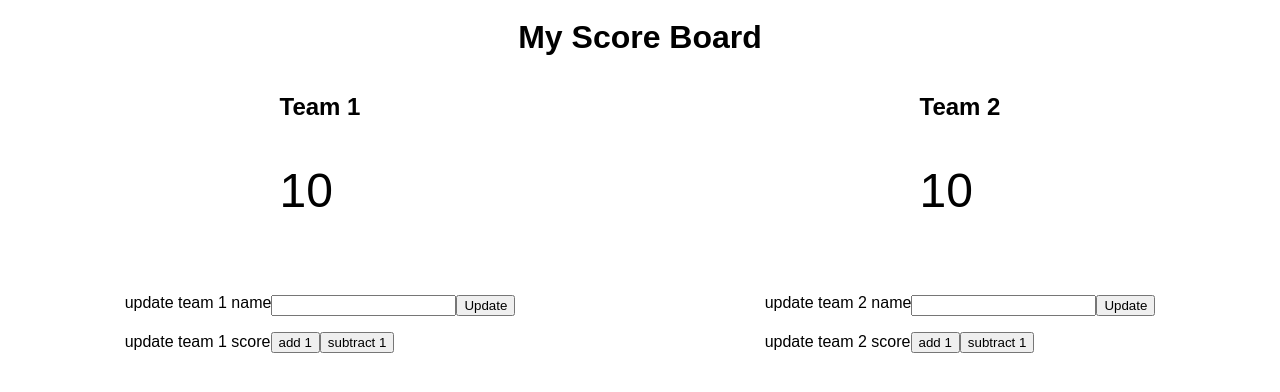
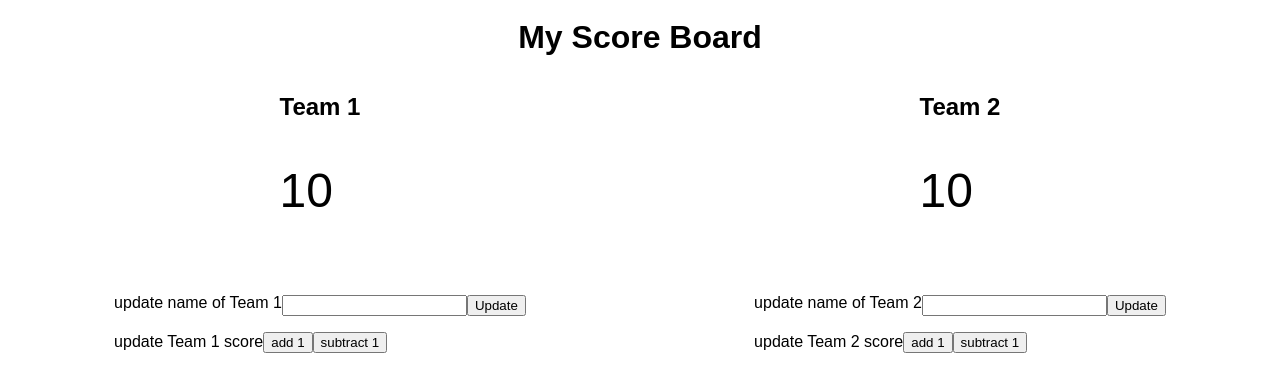
Before and after one commit to BreeJax/scoreboard, a React (Create React App) app: page / in a window 1280 px wide. Shown: the top 392 px of the page. Built offline with nearby package versions, Linux system fonts and the light colour scheme.

Commit message:
think I'm finished with the components- now onto the hard shit

```diff
--- a/src/App.js
+++ b/src/App.js
@@ -1,41 +1,46 @@
 import React, { Component } from "react"
 import Mainboard from "./Components/Mainboard"
 import TeamName from "./Components/TeamName"
+import TeamNameUpdate from "./Components/TeamNameUpdate"
+import ScoreUpdate from "./Components/ScoreUpdate"
 
 class App extends Component {
+  constructor(props) {
+    super(props)
+    this.state = {
+      team1Name: "Team 1",
+      team2Name: "Team 2",
+      team1Score: 10,
+      team2Score: 10
+    }
+  }
   render() {
     return (
       <div className="App">
         <header className="App-header">
           <Mainboard boardTitle="My Score Board" />
           <section className="score-area">
-            <TeamName teamName="Team 1" team="team1" score="10" teamScore="team1Score" />
-            <TeamName teamName="Team 2" team="team2" score="10" teamScore="team2Score" />
+            <TeamName
+              teamName={this.state.team1Name}
+              team="team1"
+              score={this.state.team1Score}
+              teamScore="team1Score"
+            />
+            <TeamName
+              teamName={this.state.team2Name}
+              team="team2"
+              score={this.state.team2Score}
+              teamScore="team2Score"
+            />
           </section>
           <section className="update-score">
             <section className="team1">
-              <section className="team-name">
-                update team 1 name
-                <input type="text" />
-                <button className="update-team-1-name">Update</button>
-              </section>
-              <section>
-                update team 1 score
-                <button className="team-1-add-1-button">add 1</button>
-                <button className="team-1-subtract-1-button">subtract 1</button>
-              </section>
+              <TeamNameUpdate teamName={this.state.team1Name} updateTeamNameClass="update-team-1-name" />
+              <ScoreUpdate teamName={this.state.team1Name} />
             </section>
             <section className="team2">
-              <section className="team-name">
-                update team 2 name
-                <input type="text" />
-                <button>Update</button>
-              </section>
-              <section>
-                update team 2 score
-                <button>add 1</button>
-                <button>subtract 1</button>
-              </section>
+              <TeamNameUpdate teamName={this.state.team2Name} updateTeamNameClass="update-team-2-name" />
+              <ScoreUpdate teamName={this.state.team2Name} />
             </section>
           </section>
           <script src="/main.js" charset="utf-8" />
--- /dev/null
+++ b/src/Components/ScoreUpdate.js
@@ -0,0 +1,15 @@
+import React, { Component } from "react"
+
+class ScoreUpdate extends Component {
+  render() {
+    return (
+      <section>
+        update {this.props.teamName} score
+        <button>add 1</button>
+        <button>subtract 1</button>
+      </section>
+    )
+  }
+}
+
+export default ScoreUpdate
--- /dev/null
+++ b/src/Components/TeamNameUpdate.js
@@ -0,0 +1,15 @@
+import React, { Component } from "react"
+
+class TeamNameUpdate extends Component {
+  render() {
+    return (
+      <section className="team-name">
+        update name of {this.props.teamName}
+        <input type="text" />
+        <button className={this.props.updateTeamNameClass}>Update</button>
+      </section>
+    )
+  }
+}
+
+export default TeamNameUpdate
```
Also changed, not shown: src/Components/TeamName.js (+1 -13 lines).
